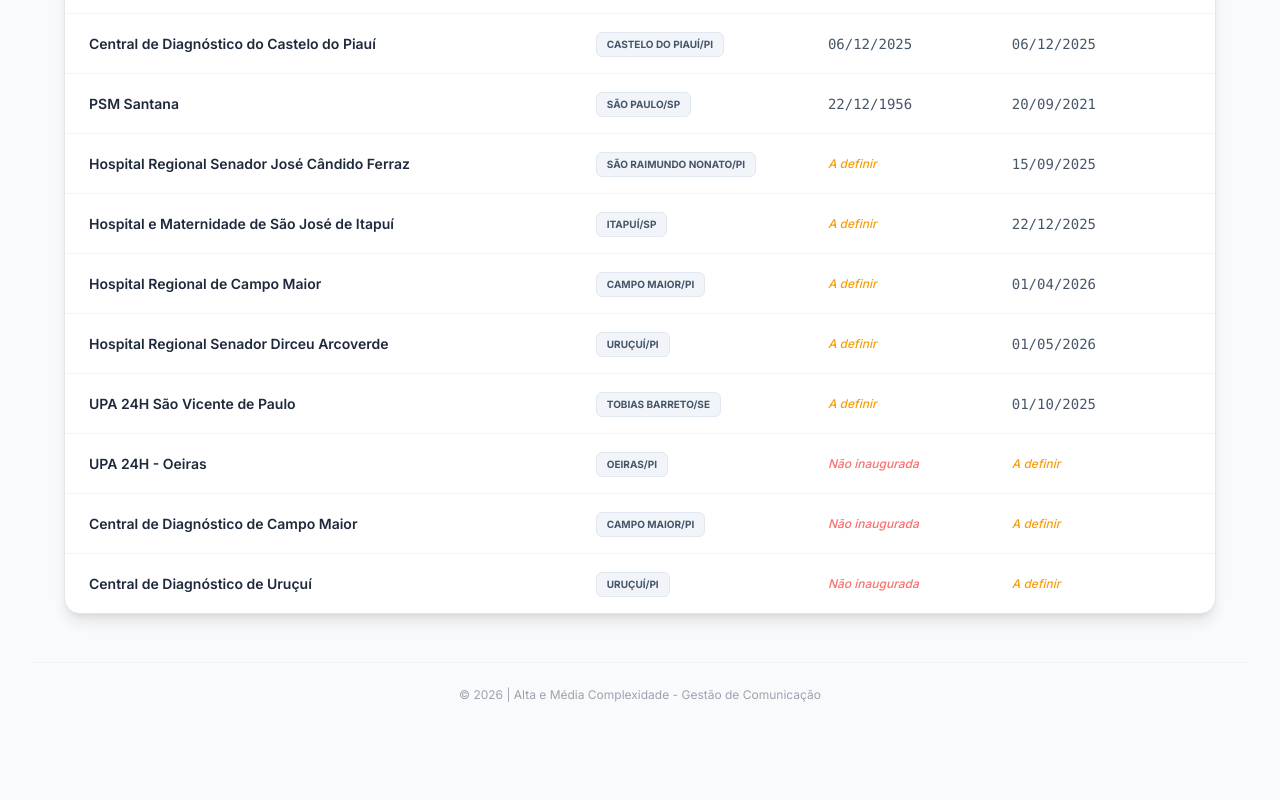
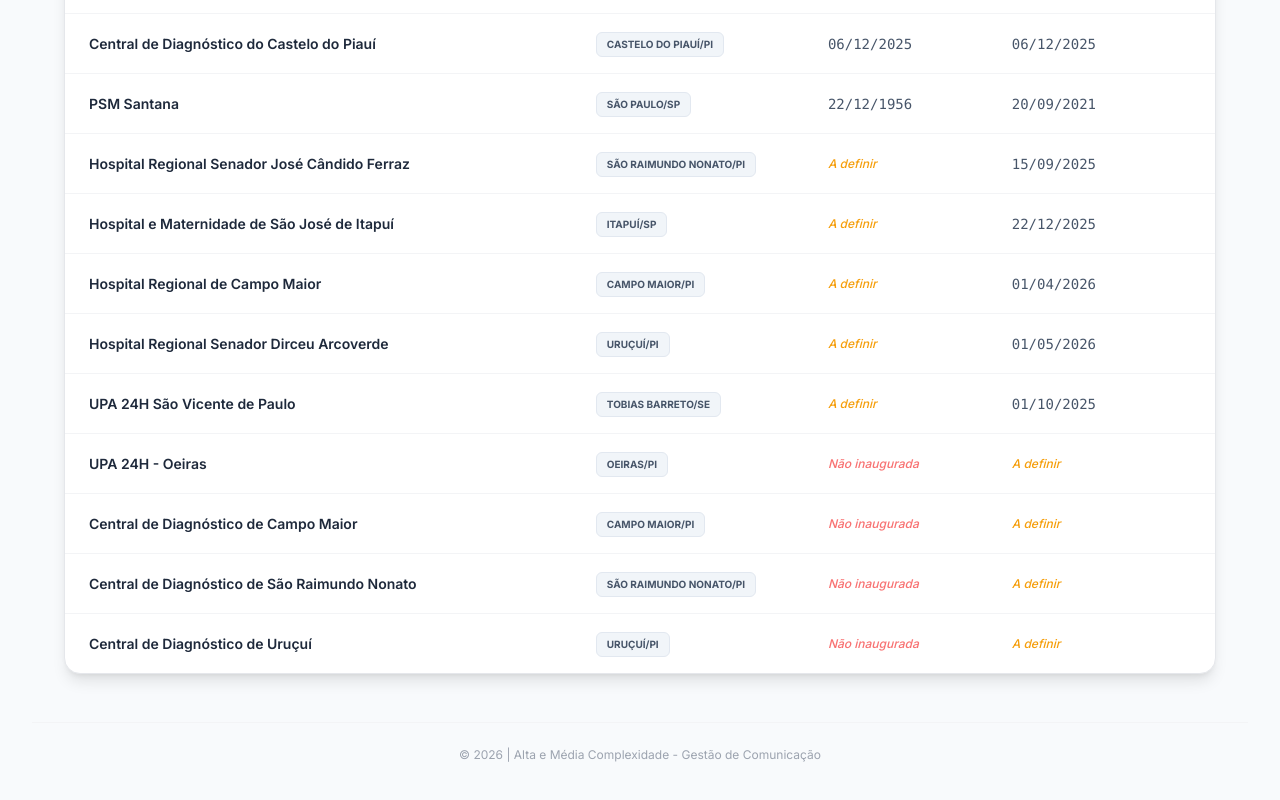
Before and after one commit to comunicacaosbcd/projeto_infos_comunicacao, a plain HTML site: page index.html in a window 1280 px wide. Shown: the part 1992-2792 px from the top of the page. Before the commit the page ends 2751 px from the top, so only its background shows below. Drawn offline with nearby package versions, Linux system fonts and the light colour scheme.

Commit message:
Update index.html

```diff
--- a/index.html
+++ b/index.html
@@ -196,6 +196,7 @@
             { name: "UPA 24H São Vicente de Paulo", location: "Tobias Barreto/SE", inauguration: "dd/mm/aaaa", mgmtStart: "01/10/2025" },
             { name: "UPA 24H - Oeiras", location: "Oeiras/PI", inauguration: "Não inaugurada", mgmtStart: "dd/mm/aaaa" },
             { name: "Central de Diagnóstico de Campo Maior", location: "Campo Maior/PI", inauguration: "Não inaugurada", mgmtStart: "dd/mm/aaaa" },
+            { name: "Central de Diagnóstico de São Raimundo Nonato", location: "São Raimundo Nonato/PI", inauguration: "Não inaugurada", mgmtStart: "dd/mm/aaaa" },
             { name: "Central de Diagnóstico de Uruçuí", location: "Uruçuí/PI", inauguration: "Não inaugurada", mgmtStart: "dd/mm/aaaa" }
         ].filter(unit => unit.name.trim() !== ""); // Limpa possíveis registros vazios
 
```
